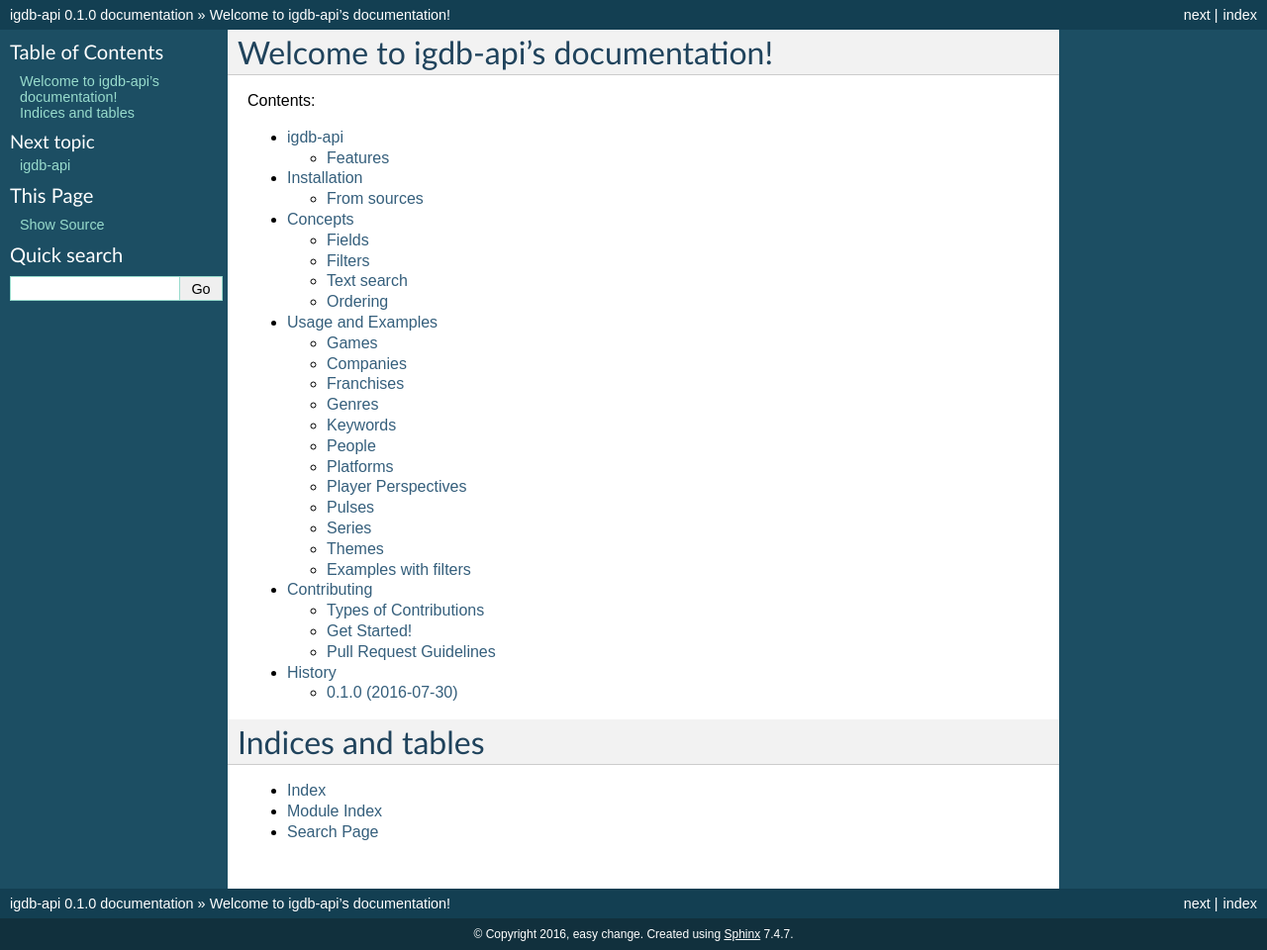
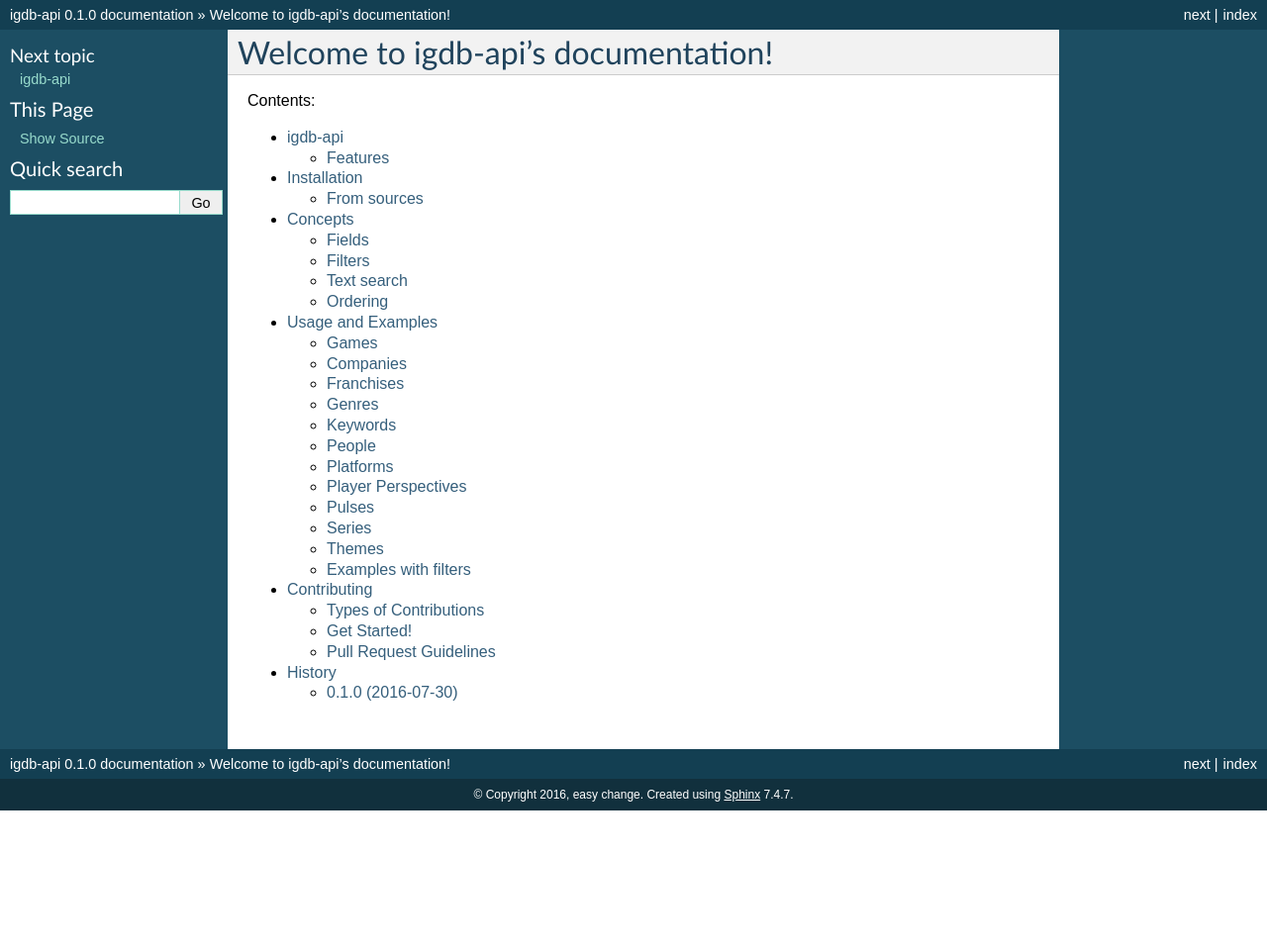
Before and after one commit to nuxlic/igdb-api, a Sphinx documentation site: the page built from docs/index.rst, in a window 1280 px wide. Shown: the whole page at 99% size. Built offline with Sphinx 7.4.7, drawn with Linux system fonts in a browser that asks for light colours; after the commit the page ends 900 px from its top, so only the background shows below that.

Commit message:
Documentation update

```diff
--- a/docs/concepts.rst
+++ b/docs/concepts.rst
@@ -1,6 +1,8 @@
 ========
 Concepts
 ========
+
+Extract of https://market.mashape.com/igdbcom/internet-game-database/overview
 
 Fields
 ------
--- a/docs/index.rst
+++ b/docs/index.rst
@@ -17,10 +17,3 @@ Contents:
    usage
    contributing
    history
-
-Indices and tables
-==================
-
-* :ref:`genindex`
-* :ref:`modindex`
-* :ref:`search`
```
